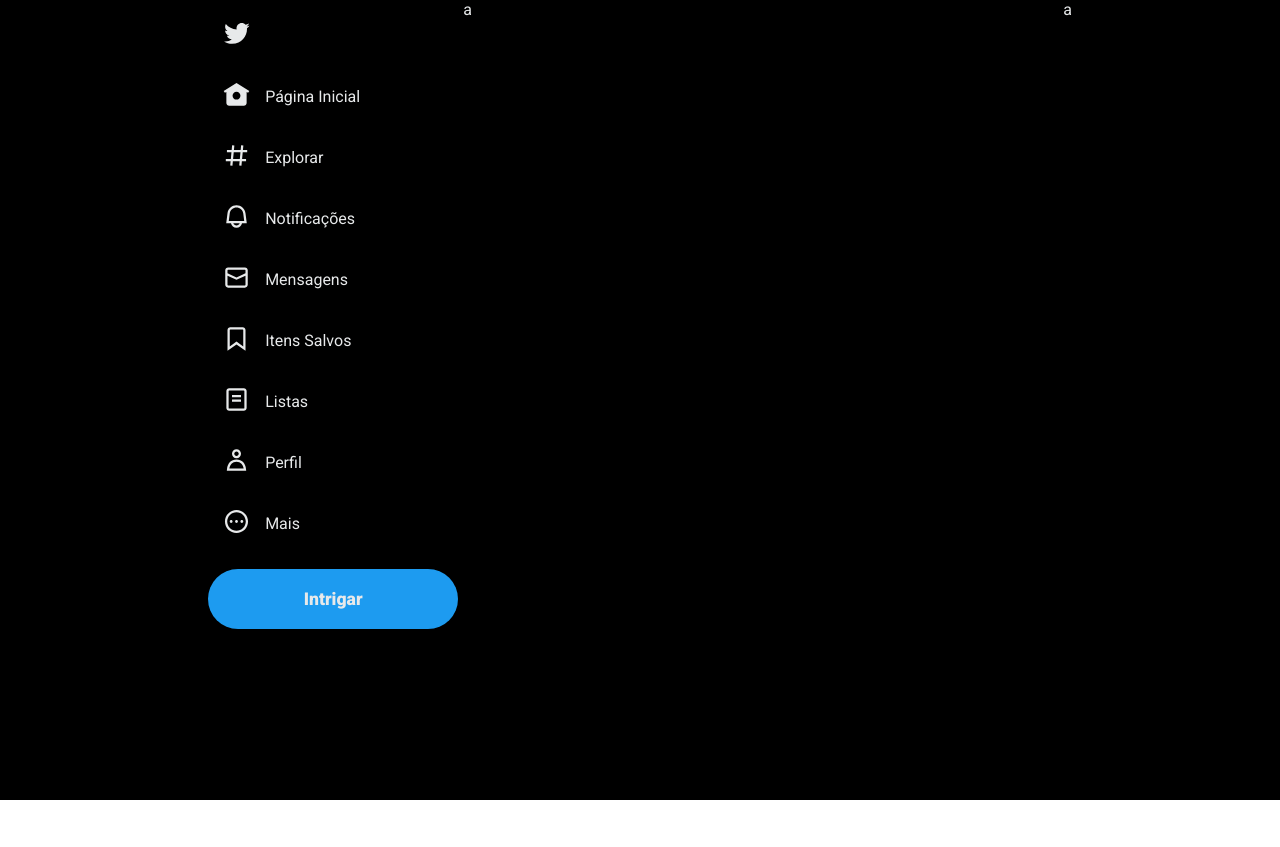
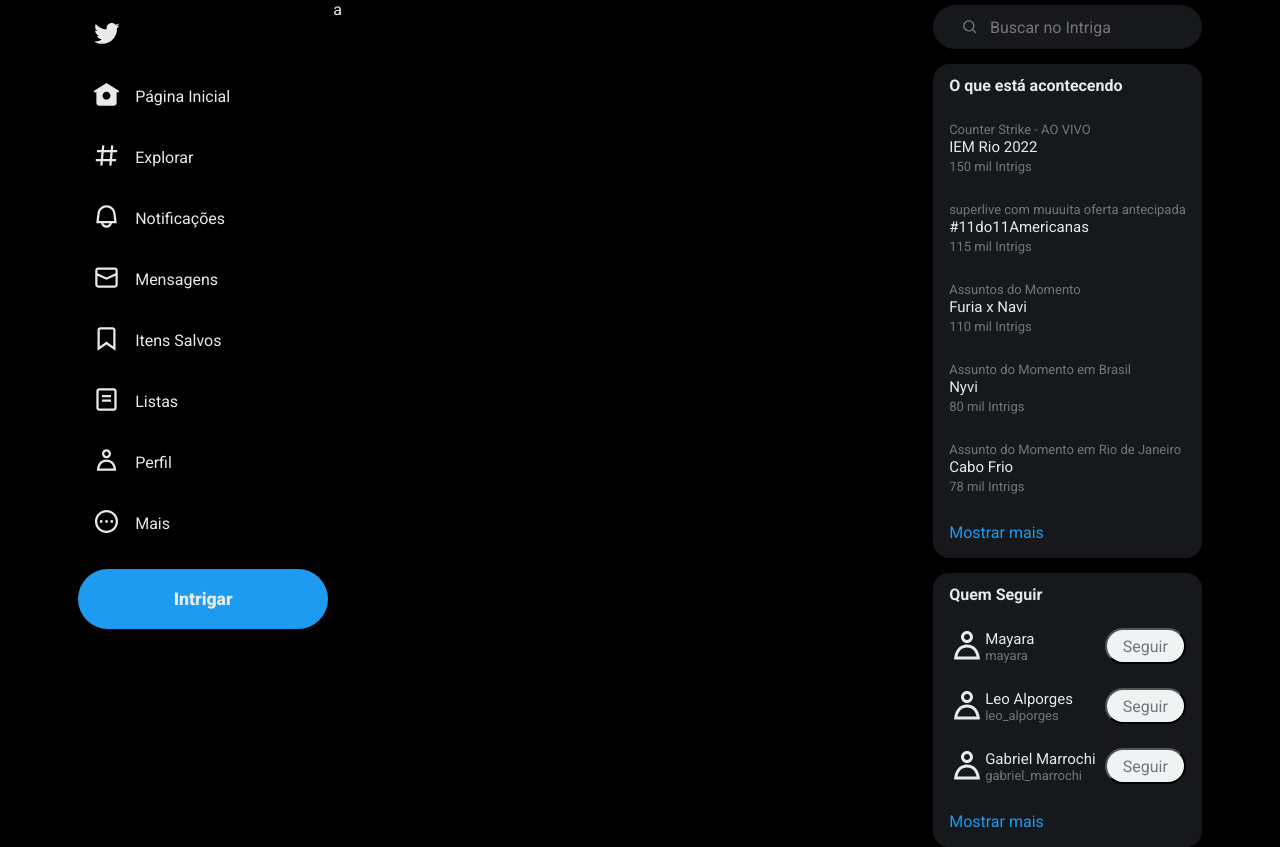
Before and after one commit to EmployingDGC/topicos-especiais-em-programacao-i, a Vue app in the folder vue-cli/intriga/: page / in a window 1280 px wide. Before the commit the page ends 800 px from the top, so only its background shows below. Built offline with nearby package versions, Linux system fonts and the light colour scheme.

Commit message:
adicionando SearchBar, ContainerNews e IndicationToFollow

```diff
--- a/vue-cli/intriga/src/components/Side.vue
+++ b/vue-cli/intriga/src/components/Side.vue
@@ -1,14 +1,23 @@
 <template>
     <div class="side">
-        a
+        <SearchBar />
+        <ContainerNews />
+        <IndicationToFollow :users="users"/>
     </div>
 </template>
 
 <script>
+import IndicationToFollow from "./IndicationToFollow.vue"
+import SearchBar from "./SearchBar.vue"
+import ContainerNews from "./ContainerNews.vue"
+
 export default {
     name: "Side",
+    props: ["users"],
     components: {
-
+        SearchBar,
+        ContainerNews,
+        IndicationToFollow
     },
     data() {
         return {
```
